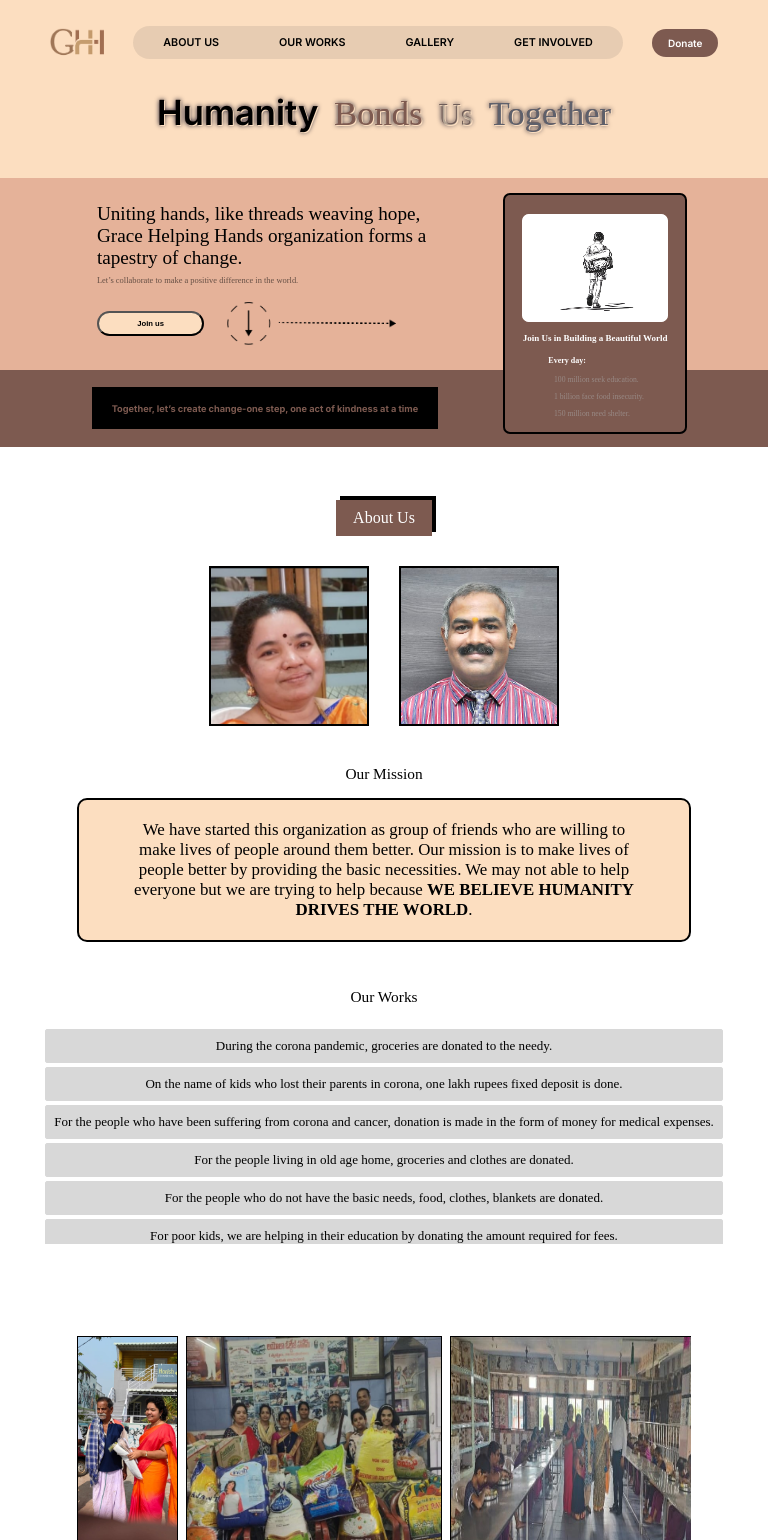
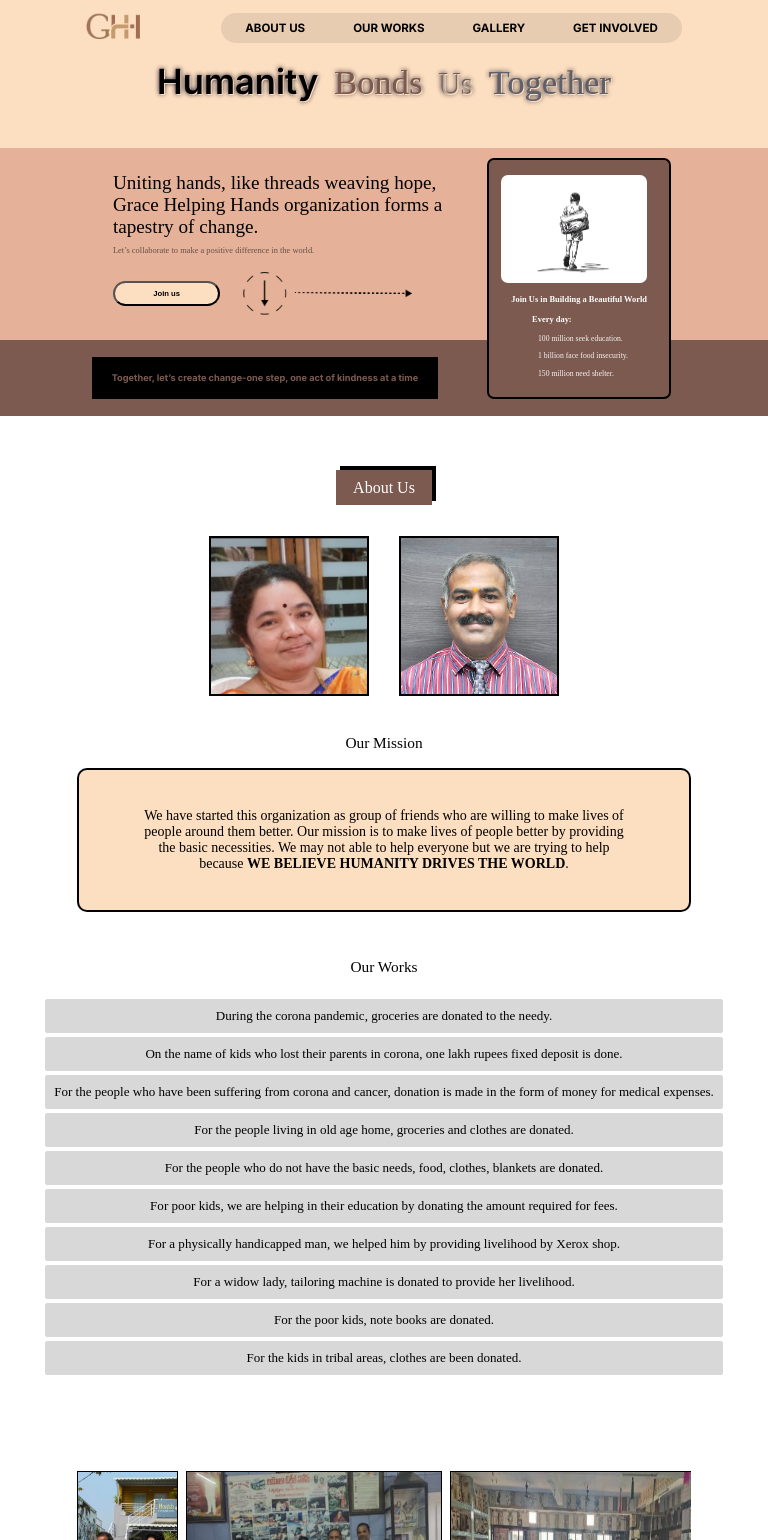
Before and after one commit to darshan1005/GHH-org, a React (Vite) app: page / in a window 768 px wide. Shown: the top 1540 px of the page. Built offline with nearby package versions, Linux system fonts and the light colour scheme; a web font is replaced by a local one.

Commit message:
css update mobile l

```diff
--- a/src/Components/Hero/hero.jsx
+++ b/src/Components/Hero/hero.jsx
@@ -4,8 +4,6 @@ import { useEffect } from 'react';
 
 import boy from '../../assets/hands-images/School_boy_img.png';
 import foodhelp from '../../assets/hands-images/Food-help.jpg';
-import handsholding from '../../assets/hands-images/Hands-holding.jpg';
-import helpinghands from '../../assets/hands-images/Helping-hands.jpg';
 import tree from '../../assets/hands-images/tress-removebg-preview.png';
 import sunshine from '../../assets/hands-images/sunshine.jpg';
 import heart from '../../assets/hands-images/heart.jpg';
@@ -20,7 +18,7 @@ import ImageAnimation from './image-animation';
 const Hero = () => {
 
     const images = [
-        boy, sunshine, foodhelp, handsholding, helpinghands, tree, heart
+        boy, sunshine, foodhelp, tree, heart
     ]
 
     useEffect(() => {
@@ -51,7 +49,7 @@ const Hero = () => {
                         data-aos-easing="ease-out-cubic"
                         data-aos-duration="1000" className="card">
                         <div className="img-box">
-                            <ImageAnimation images={images} className="img-box" />
+                            <ImageAnimation images={images}  />
                         </div>
                         <div className="card-content">
                             <h4>Join Us in Building a Beautiful World</h4>
--- a/src/main.css
+++ b/src/main.css
@@ -1000,7 +1000,7 @@ a {
   }
 }
 /* Mobile screens (min-width: 376px) and (max-width: 425px) */
-@media screen and (min-width: 376px) and (max-width: 426px) {
+@media screen and (min-width: 376px) and (max-width: 425px) {
   .nav-title {
     padding: 8px;
   }
@@ -1175,45 +1175,52 @@ a {
   }
 }
 /* Tablet screens (tablet: 768) */
-@media screen and (min-width: 427px) and (max-width: 768px) {
+@media screen and (min-width: 426px) and (max-width: 768px) {
+  .nav-title {
+    padding: 4px;
+  }
   .nav-title .logo-container {
     width: 7vw;
     height: 15%;
     margin-top: 4px;
   }
   .nav-title .nav-list .list .navs {
-    font-size: 1.4vw;
+    font-weight: 700;
+    font-size: 1.5vw;
+    padding: 8px 24px;
+  }
+  .nav-title .nav-list .list .navs:hover {
+    padding: 8px 24px;
   }
   .nav-title .donate-btn {
-    display: flex;
-    align-items: center;
-  }
-  .nav-title .donate-btn a .donate {
-    height: 2vh;
-    font-size: 10px;
+    display: none;
   }
   .Hero-section .subtitle .subtitle-statement {
     margin-left: 6rem;
   }
   .Hero-section .subtitle .card {
-    margin-top: 5rem;
     margin-right: 5rem;
-    margin-left: -2rem;
+    margin-left: -4rem;
     border-radius: 7px;
-    padding-top: 1.2rem;
+    padding-top: 2%;
+    padding-bottom: 1rem;
   }
   .Hero-section .subtitle .card .img-box {
     border-radius: 7px;
+    margin: auto 0.75rem auto 0.77rem;
   }
   .Hero-section .subtitle .card .card-content h4 {
-    font-size: 9px;
+    font-size: 1.1vw;
+  }
+  .Hero-section .subtitle .card .card-content ul {
+    margin-top: -0.2rem;
   }
   .Hero-section .subtitle .card .card-content ul .heading {
-    font-size: 8px;
+    font-size: 1.1vw;
     color: white;
   }
   .Hero-section .subtitle .card .card-content ul .semi-content {
-    padding: 4px;
+    color: rgb(243, 243, 243);
   }
   .Hero-section .hero-footer {
     height: 10vw;
@@ -1250,18 +1257,20 @@ a {
     width: 80%;
   }
   .about-section .mission .mission-statement p {
-    font-size: 1.055rem;
+    padding: 1rem;
+    font-size: 14px;
   }
   .ourwork-section .ourwork h3 {
     margin-top: 2%;
   }
   .ourwork-section .ourwork .works ul {
-    height: 28vw;
+    height: 28%;
   }
   .ourwork-section .ourwork .works ul li {
     font-size: 1.7vw;
   }
   .ourwork-section .images {
+    margin-bottom: -1rem;
     width: 80%;
   }
   .ourwork-section .images img {
@@ -1279,6 +1288,9 @@ a {
     height: 2.2rem;
     font-size: medium;
     box-shadow: 4px -4px black;
+  }
+  .section-gallery .grid-gallery {
+    height: 20rem;
   }
   .section-footer .footer-head {
     height: 7vh;
--- a/src/main.scss
+++ b/src/main.scss
@@ -1251,7 +1251,7 @@ a {
 }
 
 /* Mobile screens (min-width: 376px) and (max-width: 425px) */
-@media screen and (min-width: 376px) and (max-width: 426px) {
+@media screen and (min-width: 376px) and (max-width: 425px) {
 
     .nav-title {
         padding: 8px;
@@ -1497,9 +1497,10 @@ a {
 }
 
 /* Tablet screens (tablet: 768) */
-@media screen and (min-width: 427px) and (max-width: 768px) {
+@media screen and (min-width: 426px) and (max-width: 768px) {
 
     .nav-title {
+        padding: 4px;
         .logo-container{
             width: 7vw;
             height: 15%;
@@ -1508,21 +1509,20 @@ a {
         .nav-list {
             .list {
                 .navs {
-                    font-size: 1.4vw;
+                    font-weight: 700;
+                    font-size: 1.5vw;
+                    padding: 8px 24px;
+
+                    &:hover{
+                        padding: 8px 24px;
+
+                    }
                 }
             }
         }
 
         .donate-btn {
-            display: flex;
-            align-items: center;
-
-            a {
-                .donate {
-                    height: 2vh;
-                    font-size: 10px;
-                }
-            }
+            display: none;
         }
     }
 
@@ -1533,29 +1533,31 @@ a {
             }
 
             .card {
-                margin-top: 5rem;
                 margin-right: 5rem;
-                margin-left: -2rem;
+                margin-left: -4rem;
                 border-radius: 7px;
-                padding-top: 1.2rem;
+                padding-top: 2%;
+                padding-bottom: 1rem;
 
                 .img-box {
                     border-radius: 7px;
+                    margin: auto .75rem auto .77rem;
                 }
 
                 .card-content {
                     h4 {
-                        font-size: 9px;
+                        font-size: 1.1vw;
                     }
 
                     ul {
+                        margin-top: -.2rem;
                         .heading {
-                            font-size: 8px;
+                            font-size: 1.1vw;
                             color: white;
                         }
 
                         .semi-content {
-                            padding: 4px;
+                            color: rgb(243, 243, 243);
                         }
                     }
                 }
@@ -1609,9 +1611,9 @@ a {
         .mission {
             .mission-statement {
                 width: 80%;
-
                 p {
-                    font-size: 1.055rem;
+                    padding: 1rem;
+                    font-size: 14px;
                 }
             }
         }
@@ -1625,7 +1627,7 @@ a {
 
             .works {
                 ul {
-                    height: 28vw;
+                    height: 28%;
 
                     li {
                         font-size: 1.7vw;
@@ -1635,6 +1637,7 @@ a {
         }
 
         .images {
+            margin-bottom: -1rem;
             width: 80%;
 
             img {
@@ -1655,6 +1658,9 @@ a {
             font-size: medium;
             box-shadow: 4px -4px black;
         }
+        .grid-gallery{
+            height: 20rem;
+        }
     }
 
     .section-footer {
```
Also changed, not shown: 1 other file (tests, documents, lock files or other folders).
